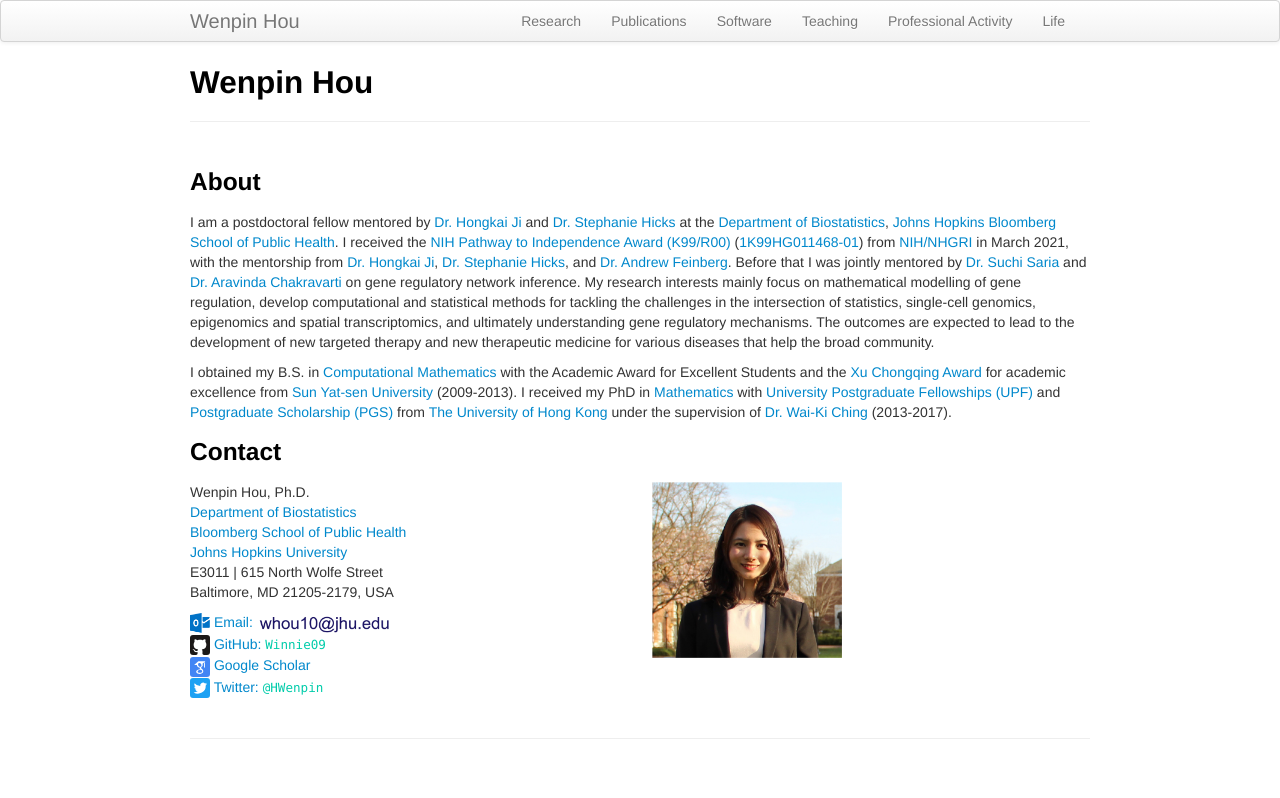
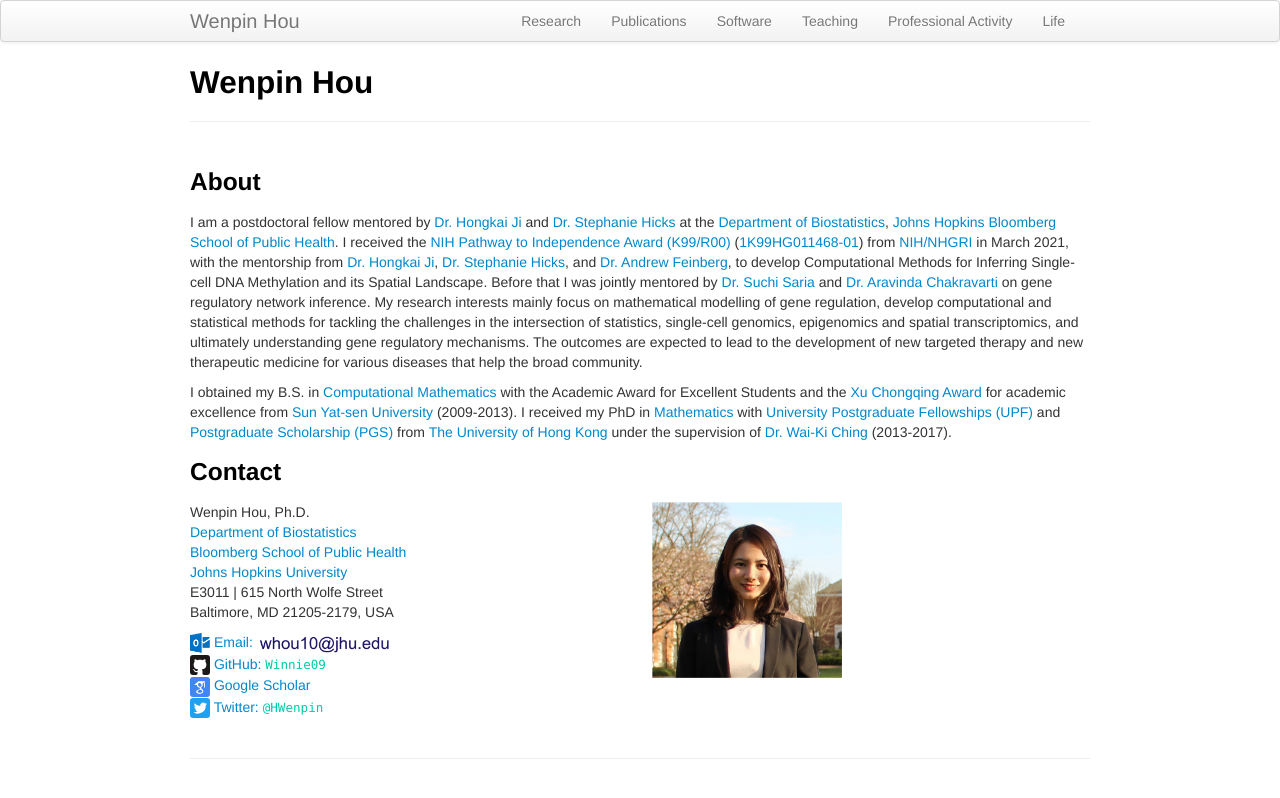
Before and after one commit to Winnie09/Wenpin_Hou, a Jekyll site: the page built from index.md, in a window 1280 px wide. Shown: the top 798 px of the page. Built offline with Jekyll 4.4.1, drawn with Linux system fonts in a browser that asks for light colours.

Commit message:
index.md

```diff
--- a/index.md
+++ b/index.md
@@ -7,7 +7,7 @@ layout: page
 ### About
 
 I am a postdoctoral fellow mentored by [Dr. Hongkai Ji](http://www.biostat.jhsph.edu/~hji/) and [Dr. Stephanie Hicks](https://www.stephaniehicks.com/) at the [Department of Biostatistics](https://www.jhsph.edu/departments/biostatistics/), [Johns Hopkins Bloomberg School of Public Health](https://www.jhsph.edu/).
-I received the [NIH Pathway to Independence Award (K99/R00)](https://grants.nih.gov/grants/guide/pa-files/PA-20-188.html) ([1K99HG011468-01](https://reporter.nih.gov/search/cHJfn5jyOUy-E1JZ1vBQlg/project-details/10104023)) from [NIH/NHGRI](https://www.genome.gov/) in March 2021, with the mentorship from [Dr. Hongkai Ji](http://www.biostat.jhsph.edu/~hji/), [Dr. Stephanie Hicks](https://www.stephaniehicks.com/), and [Dr. Andrew Feinberg](https://www.hopkinsmedicine.org/profiles/details/andrew-feinberg-1).
+I received the [NIH Pathway to Independence Award (K99/R00)](https://grants.nih.gov/grants/guide/pa-files/PA-20-188.html) ([1K99HG011468-01](https://reporter.nih.gov/search/cHJfn5jyOUy-E1JZ1vBQlg/project-details/10104023)) from [NIH/NHGRI](https://www.genome.gov/) in March 2021, with the mentorship from [Dr. Hongkai Ji](http://www.biostat.jhsph.edu/~hji/), [Dr. Stephanie Hicks](https://www.stephaniehicks.com/), and [Dr. Andrew Feinberg](https://www.hopkinsmedicine.org/profiles/details/andrew-feinberg-1), to develop Computational Methods for Inferring Single-cell DNA Methylation and its Spatial Landscape.
 Before that I was jointly mentored by [Dr. Suchi Saria](https://suchisaria.jhu.edu/) and [Dr. Aravinda Chakravarti](https://aravindachakravartilab.org/) on gene regulatory network inference. My research interests mainly focus on mathematical modelling of gene regulation, develop computational and statistical methods for tackling the challenges in the intersection of statistics, single-cell genomics, epigenomics and spatial transcriptomics, and ultimately understanding gene regulatory mechanisms. The outcomes are expected to lead to the development of new targeted therapy and new therapeutic medicine for various diseases that help the broad community.
 
 I obtained my B.S. in [Computational Mathematics](http://math.sysu.edu.cn/) with the Academic Award for Excellent Students and the [Xu Chongqing
```
